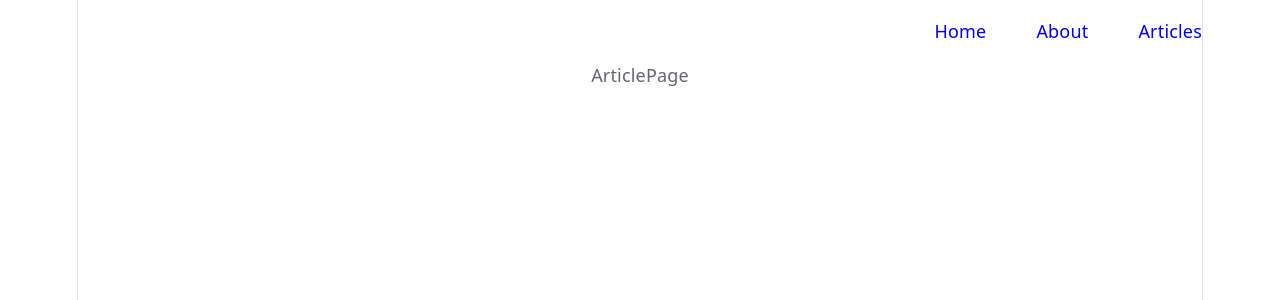
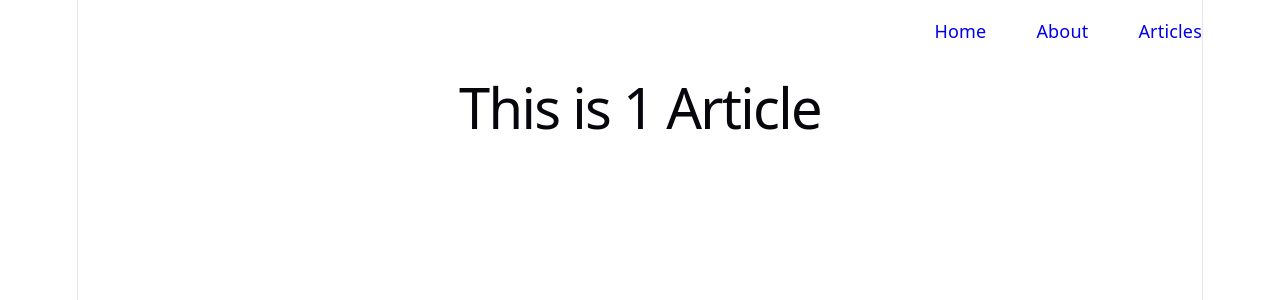
Before and after one commit to sammadijaz/react-articles, a React app in the folder frontend/: page /articles/1 in a window 1280 px wide. Shown: the top 300 px of the page. Built offline with nearby package versions, Linux system fonts and the light colour scheme; the HTML template or start-up script is replaced by a standard one.

Commit message:
feat: update ArticlePage to display article name from route parameters

```diff
--- a/frontend/src/pages/ArticlePage.jsx
+++ b/frontend/src/pages/ArticlePage.jsx
@@ -1,6 +1,10 @@
+import { useParams } from "react-router-dom"
+
 const ArticlePage = () => {
+  const { name } = useParams();
+
   return (
-    <div>ArticlePage</div>
+    <h1>This is {name} Article</h1>
   )
 }
 
```
